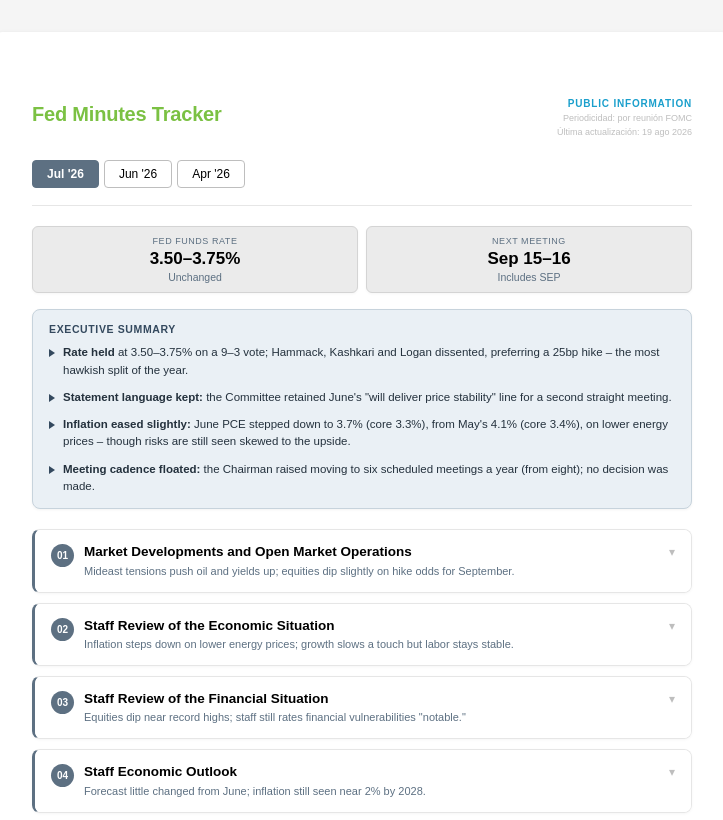
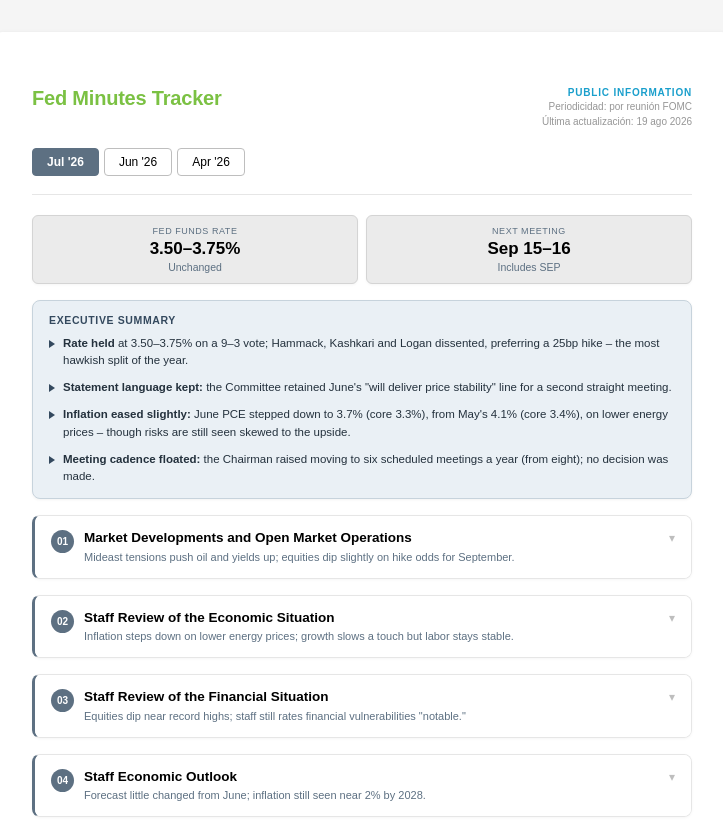
Before and after one commit to antoniapavez-cloud/Fed-Minutes-Tracker, a plain HTML site: page index.html in a window 1280 px wide. Shown: the top 820 px of the page, without its empty margins (278-1001 px from the left). Drawn offline with Linux system fonts and the light colour scheme; a web font is replaced by a local one.

Commit message:
Update index.html

```diff
--- a/index.html
+++ b/index.html
@@ -12,13 +12,13 @@
 *{box-sizing:border-box;margin:0;padding:0;font-family:'Aller',sans-serif!important}
 :root{--g:#7BC143;--sl:#5D7082;--gr3:#BEBEBE;--gr4:#E6E6E6;--cb:#EBEBEB;--hot:#E07F5C;--warn:#D9A441}
 .w{font-family:'Aller',sans-serif;font-weight:300;padding:1.5rem 1rem 2rem;max-width:700px;color:#000;margin:0 auto}
-.wh{margin-bottom:1.25rem;display:flex;align-items:center;justify-content:space-between}
-.pub-badge{line-height:1;font-size:10px;font-weight:700;letter-spacing:.08em;color:#1a9fcc;text-transform:uppercase;white-space:nowrap}
-.pub-meta{text-align:right;margin-top:5px}
-.pub-meta div{font-size:9px;color:#BEBEBE;font-weight:300;line-height:1.6;white-space:nowrap;text-align:right}
+.wh{margin-bottom:1.25rem;display:flex;align-items:flex-start;justify-content:space-between}
 .wh h2{line-height:1;font-size:20px;font-weight:700;color:var(--g);letter-spacing:-.01em}
+.wh-meta{display:flex;flex-direction:column;align-items:flex-end;gap:2px}
+.wh-tag{font-size:10px;font-weight:700;letter-spacing:.08em;color:#1A9FCC;text-transform:uppercase;line-height:1}
+.wh-sub{font-size:10px;font-weight:300;color:#969696;line-height:1.3;white-space:nowrap}
 
-.tabs{display:flex;gap:5px;margin-bottom:1.25rem;padding-bottom:1.1rem;border-bottom:1px solid var(--gr4);flex-wrap:wrap;align-items:center}
+.mfo-tabs{display:flex;gap:5px;margin:0 0 1.25rem;padding-bottom:1.1rem;border-bottom:1px solid var(--gr4);flex-wrap:wrap;align-items:center}
 .tb{padding:6px 14px;font-size:12px;border-radius:4px;cursor:pointer;border:1px solid var(--gr3);background:transparent;color:#000;font-weight:300}
 .tb.active{background:var(--sl);border-color:var(--sl);color:#fff;font-weight:700}
 .tb:hover:not(.active){background:var(--gr4)}
@@ -28,19 +28,19 @@
 .pdfbtn{display:inline-flex;align-items:center;gap:7px;font-size:11.5px;color:var(--sl);text-decoration:none;border:1px solid var(--gr3);background:var(--cb);padding:7px 14px;border-radius:6px;margin-top:8px;font-weight:700;transition:.15s}
 .pdfbtn .picon{font-size:16px}
 .pdfbtn:hover{background:var(--gr4);border-color:var(--sl)}
-.mc-sm{background:var(--cb);border-radius:6px;padding:9px 11px;border:1px solid #d4d4d4;text-align:center;box-shadow:0 1px 3px rgba(0,0,0,.04)}
+.mc-sm{background:var(--cb);border-radius:6px;padding:10px;border:1px solid #d4d4d4;text-align:center;box-shadow:0 1px 3px rgba(0,0,0,.04)}
 .mc-sm .ml{font-size:9px;color:var(--sl);margin-bottom:4px;text-transform:uppercase;letter-spacing:.06em;font-weight:300}
 .mc-sm .mv{font-size:17px;font-weight:700;color:#000;line-height:1}
 .mc-sm .ms{font-size:10.5px;color:var(--sl);margin-top:4px;font-weight:300;white-space:nowrap;overflow:hidden;text-overflow:ellipsis}
 
-.exec{background:#EAF0F5;border:1px solid #C7D3DC;border-radius:8px;padding:13px 16px;margin-bottom:20px;box-shadow:0 1px 3px rgba(0,0,0,.05)}
+.exec{background:#EAF0F5;border:1px solid #C7D3DC;border-radius:8px;padding:13px 16px;margin-bottom:16px;box-shadow:0 1px 3px rgba(0,0,0,.05)}
 .exec-t{font-size:10.5px;font-weight:700;color:#34495E;text-transform:uppercase;letter-spacing:.06em;margin-bottom:9px}
 .exec ul{list-style:none;display:flex;flex-direction:column;gap:10px}
 .exec li{position:relative;padding-left:14px;font-size:11.5px;line-height:1.5;color:#24313d;font-weight:300}
 .exec li::before{content:'';position:absolute;left:0;top:5px;width:0;height:0;border-style:solid;border-width:4px 0 4px 6px;border-color:transparent transparent transparent #34495E}
 .exec li b{font-weight:700}
 
-details.sec{border:1px solid var(--gr4);border-left:3px solid var(--sl);border-radius:8px;margin-bottom:10px;overflow:hidden;box-shadow:0 1px 3px rgba(0,0,0,.04);transition:.15s}
+details.sec{border:1px solid var(--gr4);border-left:3px solid var(--sl);border-radius:8px;margin-bottom:16px;overflow:hidden;box-shadow:0 1px 3px rgba(0,0,0,.04);transition:.15s}
 details.sec[open]{border-color:#d8d8d8}
 summary.sh:hover{background:#fafbfc}
 .numb{width:23px;height:23px;border-radius:50%;display:flex;align-items:center;justify-content:center;font-size:10px;font-weight:700;color:#fff;flex-shrink:0;margin-top:1px;background:var(--sl)}
@@ -86,14 +86,14 @@ details[open] summary.sh::after{transform:rotate(180deg)}
 <div class="w">
   <div class="wh">
     <h2>Fed Minutes Tracker</h2>
-    <span class="pub-meta">
-      <span class="pub-badge">Public information</span>
-      <div>Periodicidad: por reuni&oacute;n FOMC</div>
-      <div>&Uacute;ltima actualizaci&oacute;n: 19 ago 2026</div>
-    </span>
+    <div class="wh-meta">
+      <span class="wh-tag">Public information</span>
+      <span class="wh-sub">Periodicidad: por reuni&oacute;n FOMC</span>
+      <span class="wh-sub">&Uacute;ltima actualizaci&oacute;n: 19 ago 2026</span>
+    </div>
   </div>
 
-  <div class="tabs" id="tabs">
+  <div class="mfo-tabs" id="tabs">
     <button class="tb active" onclick="sp('jul26',this)">Jul '26</button>
     <button class="tb" onclick="sp('jun26',this)">Jun '26</button>
     <button class="tb" onclick="sp('apr26',this)">Apr '26</button>
```
